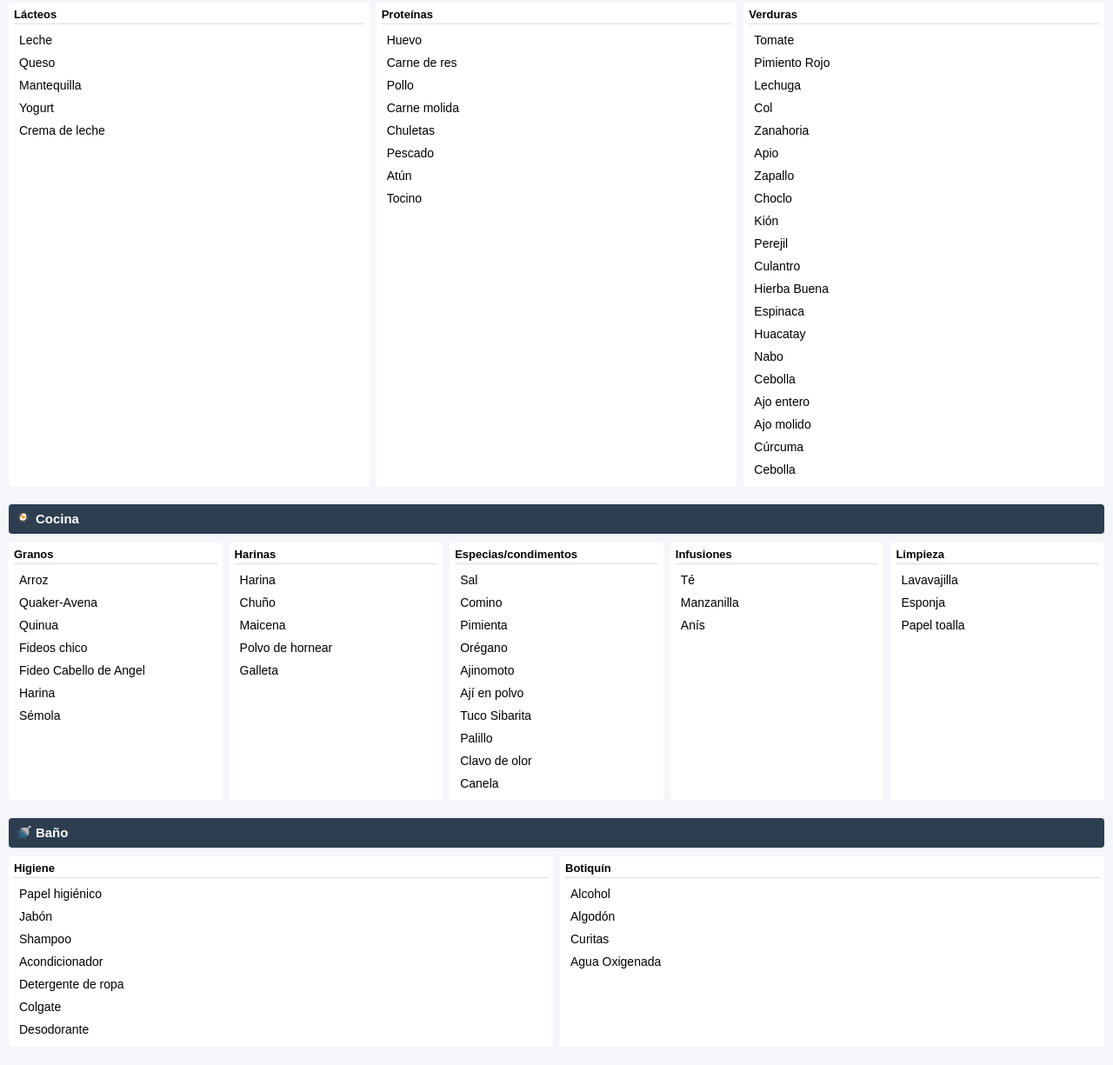
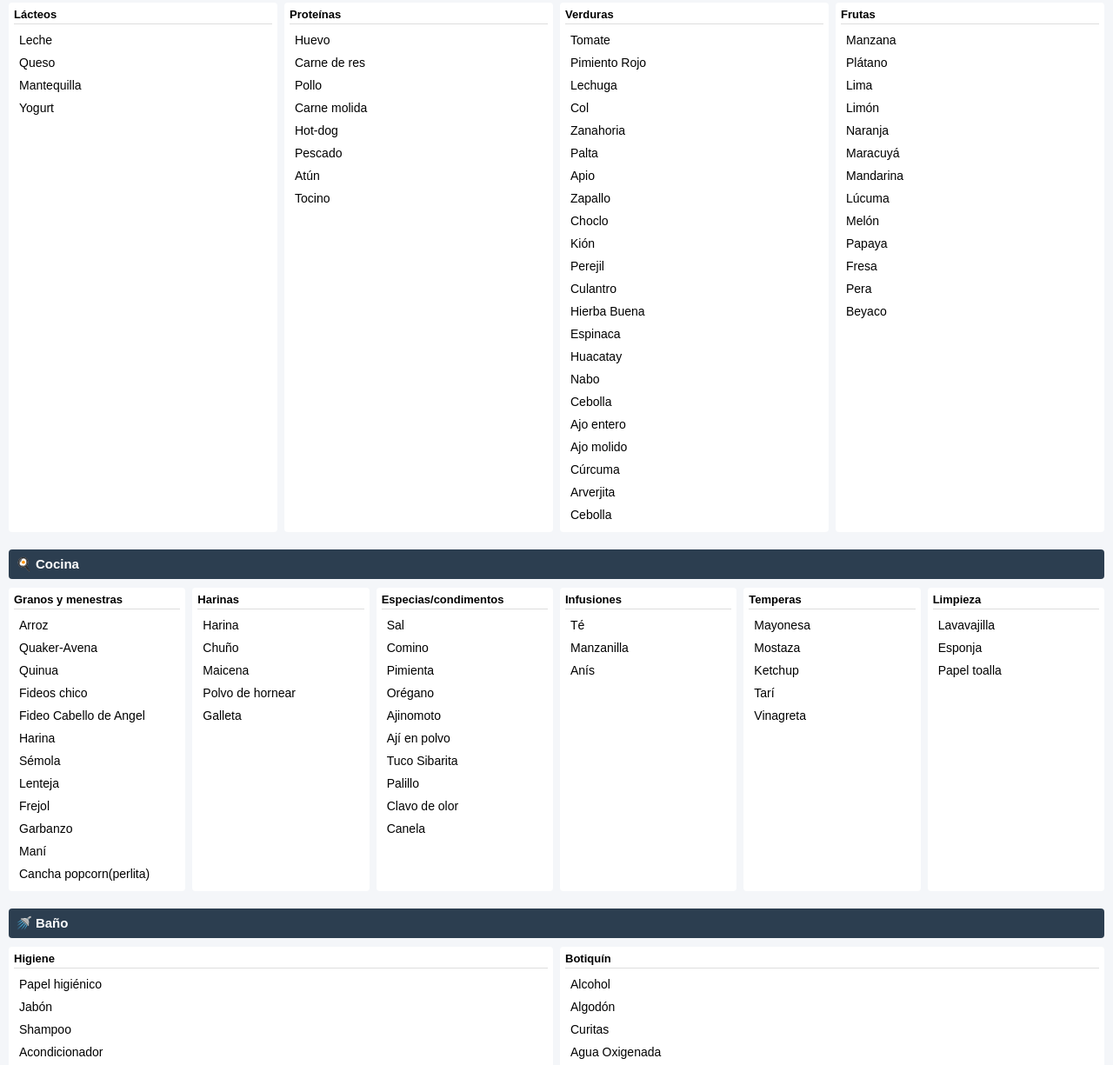
Before and after one commit to SlaverFrancois/stock-mercado, a plain HTML site: page index.html in a window 1280 px wide. Shown: the part 102-1327 px from the top of the page at 87% size. Drawn offline with Linux system fonts and the light colour scheme.

Commit message:
feat: nuevo stock para el mercado primera pt

```diff
--- a/index.html
+++ b/index.html
@@ -92,7 +92,6 @@ li.selected{
         <li>Queso</li>
         <li>Mantequilla</li>
         <li>Yogurt</li>
-        <li>Crema de leche</li>
       </ul>
     </div>
 
@@ -103,7 +102,7 @@ li.selected{
         <li>Carne de res</li>
         <li>Pollo</li>
         <li>Carne molida</li>
-        <li>Chuletas</li>
+        <li>Hot-dog</li>
 		<li>Pescado</li>
 		<li>Atún</li>
 		<li>Tocino</li>
@@ -118,6 +117,7 @@ li.selected{
         <li>Lechuga</li>
 		<li>Col</li>
         <li>Zanahoria</li>
+		<li>Palta</li>
         <li>Apio</li>
 		<li>Zapallo</li>
 		<li>Choclo</li>
@@ -132,7 +132,28 @@ li.selected{
         <li>Ajo entero</li>
 		<li>Ajo molido</li>
 		<li>Cúrcuma</li>
+		<li>Arverjita</li>
 		<li>Cebolla</li>
+      </ul>
+    </div>
+
+
+    <div class="group">
+      <h4>Frutas</h4>
+      <ul>
+		<li>Manzana</li>
+        <li>Plátano</li>
+        <li>Lima</li>
+        <li>Limón</li>
+        <li>Naranja</li>
+		<li>Maracuyá</li>
+		<li>Mandarina</li>
+		<li>Lúcuma</li>
+		<li>Melón</li>
+		<li>Papaya</li>
+		<li>Fresa</li>
+		<li>Pera</li>
+		<li>Beyaco</li>
       </ul>
     </div>
 
@@ -144,7 +165,7 @@ li.selected{
   <div class="group-container">
 
     <div class="group">
-      <h4>Granos</h4>
+      <h4>Granos y menestras</h4>
       <ul>
         <li>Arroz</li>
         <li>Quaker-Avena</li>
@@ -153,6 +174,12 @@ li.selected{
 		<li>Fideo Cabello de Angel</li>
         <li>Harina</li>
 		<li>Sémola</li>
+		<li>Lenteja</li>
+		<li>Frejol</li>
+		<li>Garbanzo</li>
+		<li>Maní</li>
+		<li>Cancha popcorn(perlita)</li>
+
       </ul>
     </div>
 
@@ -166,6 +193,7 @@ li.selected{
 		<li>Galleta</li>
       </ul>
     </div>
+
 
     <div class="group">
       <h4>Especias/condimentos</h4>
@@ -190,6 +218,17 @@ li.selected{
         <li>Manzanilla</li>
         <li>Anís</li>
       </ul>
+    </div>
+
+	<div class="group">
+      <h4>Temperas</h4>
+      <ul>
+        <li>Mayonesa</li>
+        <li>Mostaza</li>
+        <li>Ketchup</li>
+        <li>Tarí</li>
+        <li>Vinagreta</li>
+	  </ul>
     </div>
 
     <div class="group">
```
